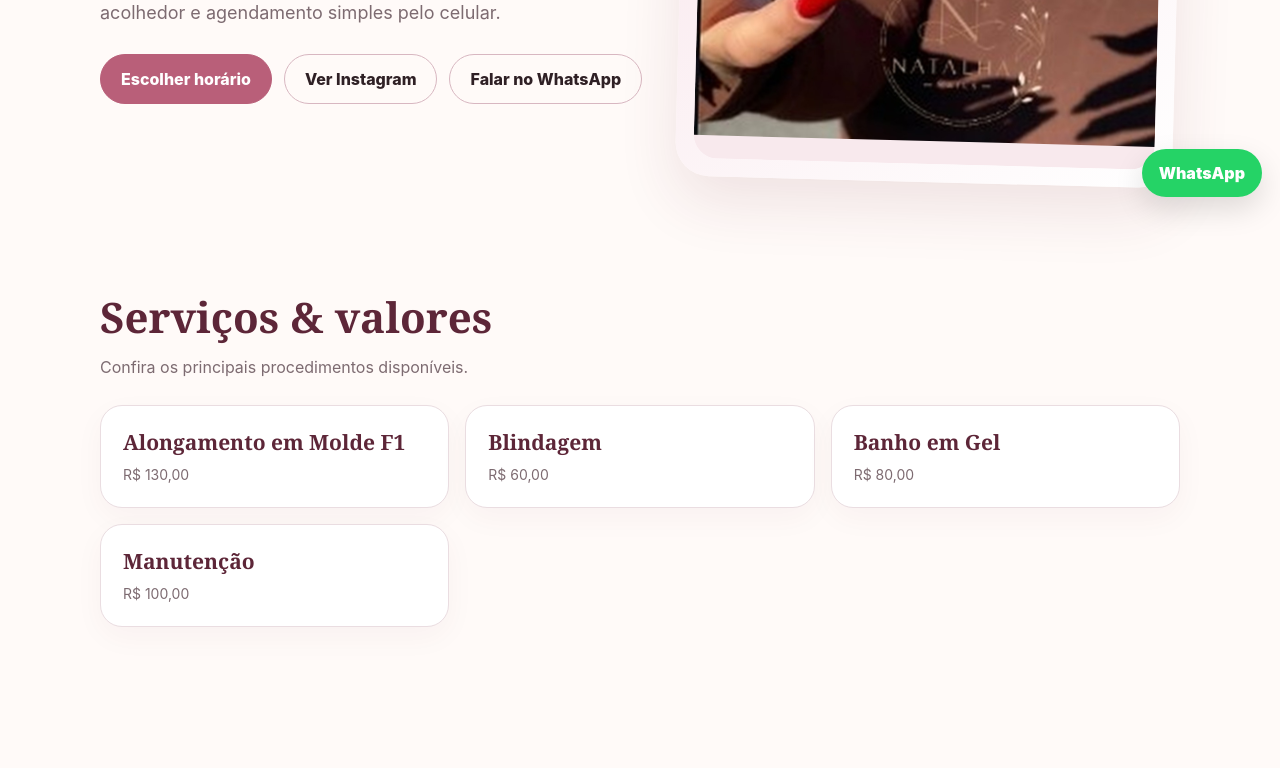
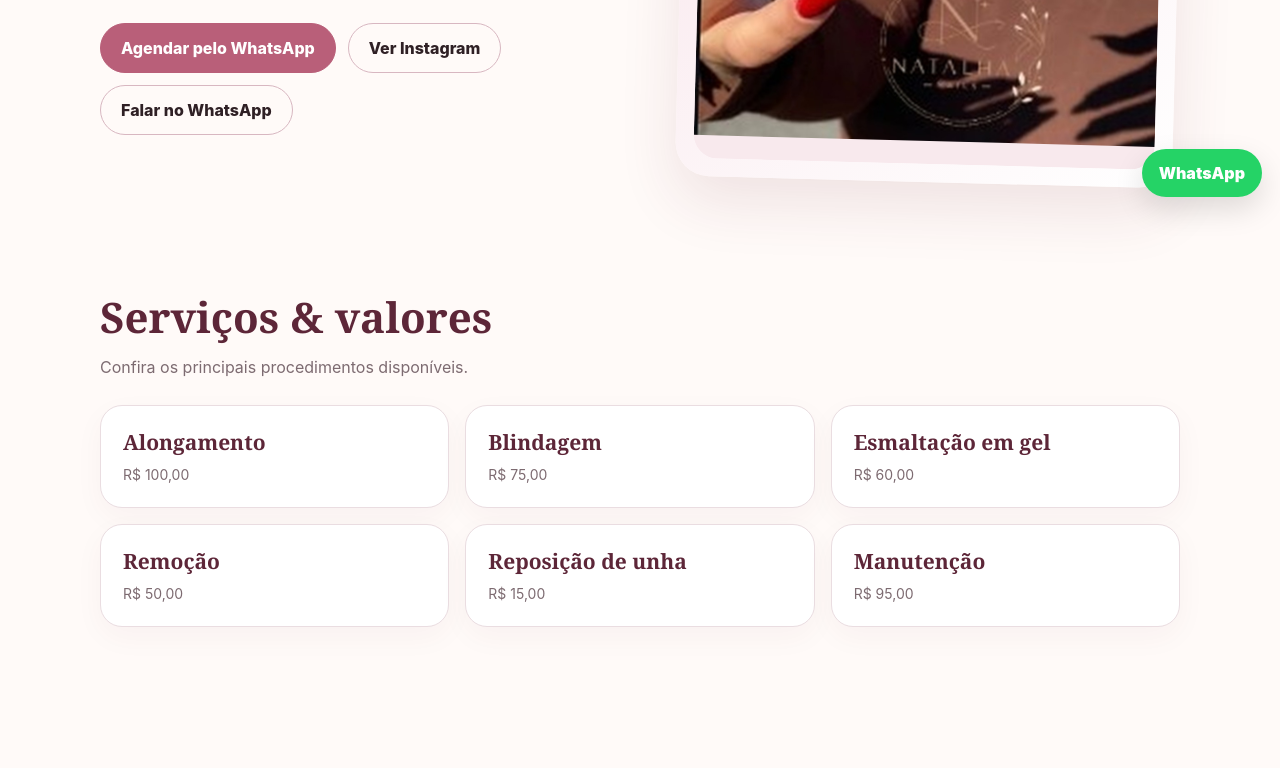
Before and after one commit to fabio4533-pixel/natalha-nail-designer, a plain HTML site: page index.html in a window 1280 px wide. Shown: the part 585-1353 px from the top of the page. Drawn offline with Linux system fonts and the light colour scheme.

Commit message:
Add files via upload

```diff
--- a/index.html
+++ b/index.html
@@ -34,19 +34,21 @@ footer{padding:30px 0 48px;color:var(--muted);font-size:13px}.float{position:fix
 </style>
 </head>
 <body>
-<header><div class="wrap nav"><div class="brand"><img src="/logo.jpg" alt="Natalha Seidel | Nail Designer" style="height:58px;width:58px;object-fit:contain;border-radius:12px;vertical-align:middle;margin-right:10px">Natalha Seidel • Nail Designer</div><nav><a href="#servicos">Serviços</a><a href="#galeria">Galeria</a><a href="#agendar">Agendar</a></nav><a class="cta" href="#agendar">Agendar agora</a></div></header>
+<header><div class="wrap nav"><div class="brand"><img src="/logo.jpg" alt="Natalha Seidel | Nail Designer" style="height:58px;width:58px;object-fit:contain;border-radius:12px;vertical-align:middle;margin-right:10px">Natalha Seidel • Nail Designer</div><nav><a href="#servicos">Serviços</a><a href="#galeria">Galeria</a><a href="#agendar">Agendar</a></nav><a class="cta" href="https://wa.me/5547933004876?text=Ol%C3%A1%20Natalha%21%20Gostaria%20de%20agendar%20um%20hor%C3%A1rio." target="_blank" rel="noreferrer">Agendar pelo WhatsApp</a></div></header>
 <main>
 <section class="hero"><div class="wrap hero-grid">
-<div><div class="eyebrow">Beleza • cuidado • precisão</div><h1>Unhas elegantes, feitas para você.</h1><p class="lead">Atendimento profissional com acabamento delicado, ambiente acolhedor e agendamento simples pelo celular.</p><div class="actions"><a class="btn primary" href="#agendar">Escolher horário</a><a class="btn" href="https://www.instagram.com/natalhaseidel.nails" target="_blank" rel="noreferrer">Ver Instagram</a><a class="btn" href="https://wa.me/5547933004876" target="_blank" rel="noreferrer">Falar no WhatsApp</a></div></div>
+<div><div class="eyebrow">Beleza • cuidado • precisão</div><h1>Unhas elegantes, feitas para você.</h1><p class="lead">Atendimento profissional com acabamento delicado, ambiente acolhedor e agendamento simples pelo celular.</p><div class="actions"><a class="btn primary" href="https://wa.me/5547933004876?text=Ol%C3%A1%20Natalha%21%20Gostaria%20de%20agendar%20um%20hor%C3%A1rio." target="_blank" rel="noreferrer">Agendar pelo WhatsApp</a><a class="btn" href="https://www.instagram.com/natalhaseidel.nails" target="_blank" rel="noreferrer">Ver Instagram</a><a class="btn" href="https://wa.me/5547933004876" target="_blank" rel="noreferrer">Falar no WhatsApp</a></div></div>
 <div class="hero-card"><img src="/natalha-hero.jpg" alt="Unhas profissionais"></div>
 </div></section>
 
 <section id="servicos" class="section"><div class="wrap"><h2>Serviços & valores</h2><p class="sub">Confira os principais procedimentos disponíveis.</p>
 <div class="services">
-<div class="service"><b>Alongamento em Molde F1</b><span>R$ 130,00</span></div>
-<div class="service"><b>Blindagem</b><span>R$ 60,00</span></div>
-<div class="service"><b>Banho em Gel</b><span>R$ 80,00</span></div>
-<div class="service"><b>Manutenção</b><span>R$ 100,00</span></div>
+<div class="service"><b>Alongamento</b><span>R$ 100,00</span></div>
+<div class="service"><b>Blindagem</b><span>R$ 75,00</span></div>
+<div class="service"><b>Esmaltação em gel</b><span>R$ 60,00</span></div>
+<div class="service"><b>Remoção</b><span>R$ 50,00</span></div>
+<div class="service"><b>Reposição de unha</b><span>R$ 15,00</span></div>
+<div class="service"><b>Manutenção</b><span>R$ 95,00</span></div>
 </div>
 </div></section>
 
@@ -66,7 +68,7 @@ footer{padding:30px 0 48px;color:var(--muted);font-size:13px}.float{position:fix
 <div><form id="bookingForm">
 <div class="field"><label>Seu nome</label><input name="client_name" required placeholder="Ex.: Maria Silva"></div>
 <div class="field"><label>WhatsApp</label><input name="whatsapp" required placeholder="(47) 99999-9999"></div>
-<div class="field full"><label>Serviço</label><select name="service" id="serviceSelect" required><option value="">Selecione</option><option data-price="130">Alongamento em Molde F1 — R$ 130,00</option><option data-price="60">Blindagem — R$ 60,00</option><option data-price="80">Banho em Gel — R$ 80,00</option><option data-price="100">Manutenção — R$ 100,00</option></select><div id="pricePreview" class="note" style="font-weight:800;color:var(--wine)"></div></div>
+<div class="field full"><label>Serviço</label><select name="service" id="serviceSelect" required><option value="">Selecione</option><option data-price="100">Alongamento — R$ 100,00</option><option data-price="75">Blindagem — R$ 75,00</option><option data-price="60">Esmaltação em gel — R$ 60,00</option><option data-price="50">Remoção — R$ 50,00</option><option data-price="15">Reposição de unha — R$ 15,00</option><option data-price="95">Manutenção — R$ 95,00</option></select><div id="pricePreview" class="note" style="font-weight:800;color:var(--wine)"></div></div>
 <div class="field"><label>Data</label><input type="date" name="appointment_date" required></div>
 <div class="field"><label>Horário</label><select name="appointment_time" id="timeSelect" required><option value="">Escolha primeiro a data</option></select></div>
 <div class="field full"><label>Observação</label><textarea name="notes" rows="3" placeholder="Ex.: formato almond, cor nude..."></textarea></div>
```
Also changed, not shown: admin.html (+6 -4 lines), natalha-hero.jpeg (added).
